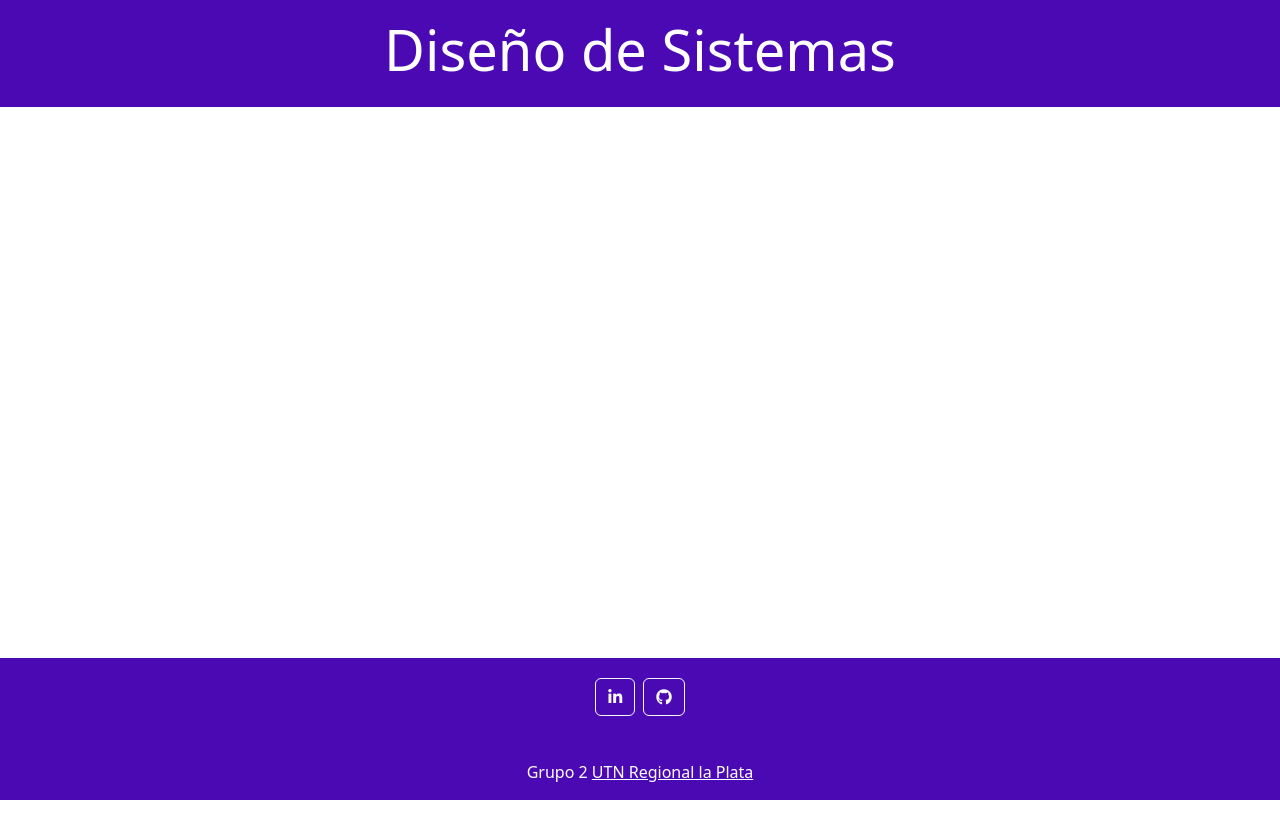
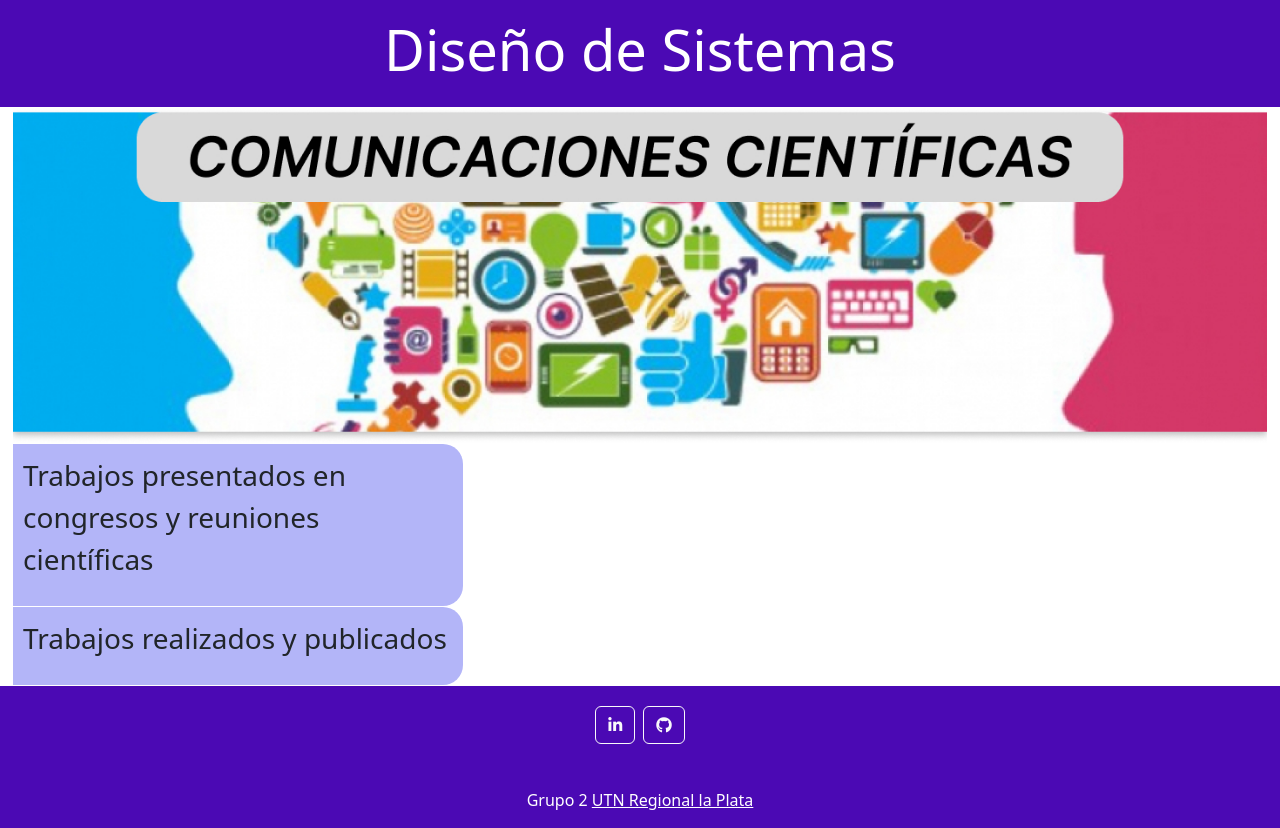
Before and after one commit to pchesini/frontDisenioSistemas, an Angular app: page /pantallaPrincipal in a window 1280 px wide. Before the commit this address led to /. Before the commit the page ends 800 px from the top, so only its background shows below. Built offline with nearby package versions, Linux system fonts and the light colour scheme.

Commit message:
Agregué pantalla principal

```diff
--- a/src/app/app-routing.module.ts
+++ b/src/app/app-routing.module.ts
@@ -2,12 +2,14 @@ import { Component, NgModule } from '@angular/core';
 import { RouterModule, Routes } from '@angular/router';
 import { DashboardComponent } from './pages/dashboard/dashboard.component';
 import { LoginComponent } from './auth/login/login.component';
+import { PantallaPrincipalComponent } from './principal/pantalla-principal/pantalla-principal.component';
 
 //le agrego las rutas
 const routes: Routes = [
   {path:'',redirectTo:'/inicio', pathMatch:'full'},
   {path:'inicio',component:DashboardComponent},
-  {path:'iniciar-sesion',component:LoginComponent}
+  {path:'iniciar-sesion',component:LoginComponent},
+  {path:'pantallaPrincipal',component:PantallaPrincipalComponent}
 ];
 
 
--- a/src/app/app.component.html
+++ b/src/app/app.component.html
@@ -1,5 +1,7 @@
 <app-header></app-header>
 <router-outlet></router-outlet>
-<div class="fixed-bottom">
+
+<div class="">
     <app-footer></app-footer>
+
 </div>
--- a/src/app/app.module.ts
+++ b/src/app/app.module.ts
@@ -10,7 +10,8 @@ import {LoginComponent} from './auth/login/login.component';
 import { NavComponent } from './compartida/nav/nav.component';
 import { ReactiveFormsModule } from '@angular/forms';
 import { HttpClientModule } from '@angular/common/http';
-import { NuevoComponent } from './pages/nuevo/nuevo.component'
+import { NuevoComponent } from './pages/nuevo/nuevo.component';
+import { PantallaPrincipalComponent } from './principal/pantalla-principal/pantalla-principal.component'
 
 @NgModule({
   declarations: [
@@ -21,6 +22,7 @@ import { NuevoComponent } from './pages/nuevo/nuevo.component'
     LoginComponent,
     NavComponent,
     NuevoComponent,
+    PantallaPrincipalComponent,
 
   ],
   imports: [
--- /dev/null
+++ b/src/app/principal/pantalla-principal/pantalla-principal.component.css
@@ -0,0 +1,61 @@
+.MiContenedor{
+    margin: 0;
+    padding: 1px;
+}
+
+#imagen-container {
+    text-align: center; /* Centrar la imagen */
+    margin-top: 0px; /* Espaciado superior de la imagen */
+}
+
+#mi-imagen {
+    max-width: 100%; /* Asegurar que la imagen no exceda su contenedor */
+    max-height: 370px;
+}
+
+#rectangulo {
+    background-color: #B3B5F8; /* Color de fondo del rectángulo */
+    border-top-right-radius: 20px; /* Bordes redondeados */
+    border-bottom-right-radius: 20px;
+    padding: 10px; /* Espaciado interno */
+    margin-top: 1px; /* Espaciado superior */
+    margin-right: 1px;
+    width: 450px;
+    overflow-y: auto; /* Barra de desplazamiento vertical si es necesario */
+    cursor: pointer; /* Cambia el cursor al pasar sobre el rectángulo */
+    transition: background-color 0.3s; /* Añade una transición suave al cambio de color */
+}
+#rectangulo p {
+    font-size: 28px; /* Tamaño de fuente ajustado */
+}
+
+#rectangulo:hover {
+    background-color: #8588F8; /* Cambia el color al pasar el mouse sobre el rectángulo */
+}
+
+.contenedor {
+    display: flex;
+    height: auto;
+    align-items: flex-start;
+}
+
+.cuadro {
+    display: block;
+    background-color: #CECDCF;
+    border: 1px solid #ccc;
+    border-radius: 5px;
+    padding: 3px;
+    max-width: 1010px;
+    margin-right: 390px;
+    height: auto;
+    overflow: auto;
+}
+.cuadro ul {
+    list-style-type: none; /* Elimina los estilos de la lista desordenada */
+    padding: 0; /* Elimina el relleno predeterminado de la lista */
+}
+
+.cuadro li {
+    margin-bottom: 10px; /* Espacio entre elementos de la lista */
+    font-size: 20px;
+}
--- /dev/null
+++ b/src/app/principal/pantalla-principal/pantalla-principal.component.html
@@ -0,0 +1,37 @@
+<div class="container-fluid">
+<div class="MiContenedor">
+<div id="imagen-container">
+    <img id="mi-imagen" src="./assets/Imagenes/Imagen1.jpg" alt="Descripción de la imagen">
+</div>
+
+<div class="contenedor">
+    <div id="rectangulo" class="rectangulo" (click)="mostrarCuadro('cuadro2')">
+        <p>Trabajos presentados en congresos y reuniones científicas</p>
+    </div>
+    <div id="cuadro2" class="cuadro" *ngIf="cuadroVisible === 'cuadro2'">
+        <ul>
+            <li>Reunión científica nacional</li>
+            <li>Reunión científica internacional</li>
+        </ul>
+    </div>
+</div>
+
+<div class="contenedor">
+    <div id="rectangulo" class="rectangulo" (click)="mostrarCuadro('cuadro1')">
+        <p>Trabajos realizados y publicados</p>
+    </div>
+    <div id="cuadro1" class="cuadro" *ngIf="cuadroVisible === 'cuadro1'">
+        <ul>
+            <li>Trabajos publicados en revistas nacionales</li>
+            <li>Presentación de artículos en congresos</li>
+            <li>Libros o capítulos de libros</li>
+            <li>Eventos organizados</li>
+            <li>Artículos de divulgación, informes y memorias técnicas</li>
+            <li>Patentes desarrollos y certificados de aptitud técnica</li>
+            <li>Registro de propiedad</li>
+        </ul>
+    </div>
+
+</div>
+</div>
+</div>
--- /dev/null
+++ b/src/app/principal/pantalla-principal/pantalla-principal.component.ts
@@ -0,0 +1,20 @@
+import { Component } from '@angular/core';
+
+@Component({
+  selector: 'app-pantalla-principal',
+  templateUrl: './pantalla-principal.component.html',
+  styleUrls: ['./pantalla-principal.component.css']
+})
+export class PantallaPrincipalComponent {
+
+  cuadroVisible: string | null;  // Inicializar con null o algún otro valor inicial
+  constructor() {
+    this.cuadroVisible = null;
+  }
+  mostrarCuadro(idCuadro: string) {
+    console.log(`Mostrando cuadro: ${idCuadro}`);
+    this.cuadroVisible = this.cuadroVisible === idCuadro ? null : idCuadro;
+    console.log(`Nuevo valor de cuadroVisible: ${this.cuadroVisible}`);
+  }
+
+}
```
Also changed, not shown: src/assets/Imagenes/Imagen1.jpg (added), 1 other file (tests, documents, lock files or other folders).
